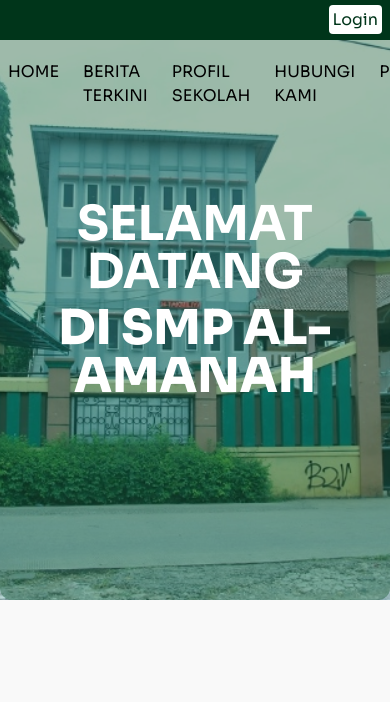
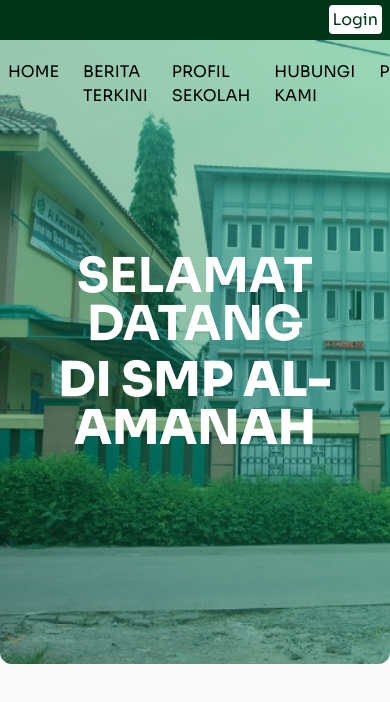
Before and after one commit to Ramaaeln/smp-al-amanah, a React (Vite) app: page / in a window 390 px wide. Shown: the top 702 px of the page. Built offline with nearby package versions, Linux system fonts and the light colour scheme; a web font is replaced by a local one.

Commit message:
testing:responsive

```diff
--- a/src/App.jsx
+++ b/src/App.jsx
@@ -1,13 +1,14 @@
 import { Routes, Route } from 'react-router-dom';
 import HomePage from './pages/home';
 import Layout from './components/layout/Layout';
+import NewsPage from './pages/news';
 
 export default function App(){
   return(
     <Routes>
       <Route path="/" element={<Layout/>}>
         <Route index element={<HomePage/>} />
-        <Route path="about" element={<div>About</div>} />
+        <Route path="berita" element={<NewsPage/>} />
         <Route path="dashboard" element={<div>Dashboard</div>} />
         <Route path="*" element={<div>Not Found</div>} />
       </Route>
--- a/src/components/layout/Header.jsx
+++ b/src/components/layout/Header.jsx
@@ -15,7 +15,7 @@
         <Link to="/" >
           Home
         </Link>
-        <Link to="/about">
+        <Link to="/berita">
           Berita terkini
         </Link>
         <Link to="/dashboard">
--- a/src/index.css
+++ b/src/index.css
@@ -1,16 +1,24 @@
-@import url('https://fonts.googleapis.com/css2?family=Inter:ital,opsz,wght@0,14..32,100..900;1,14..32,100..900&family=Julius+Sans+One&family=Junge&family=Lato:ital,wght@0,100;0,300;0,400;0,700;0,900;1,100;1,300;1,400;1,700;1,900&family=Manrope:wght@200..800&family=Open+Sans:ital,wght@0,300..800;1,300..800&family=Outfit:wght@100..900&family=Poppins:ital,wght@0,100;0,200;0,300;0,400;0,500;0,600;0,700;0,800;0,900;1,100;1,200;1,300;1,400;1,500;1,600;1,700;1,800;1,900&family=Press+Start+2P&family=Roboto:ital,wght@0,100..900;1,100..900&family=Sora:wght@100..800&family=Syne:wght@400..800&family=Work+Sans:ital,wght@0,100..900;1,100..900&display=swap');
+@import url("https://fonts.googleapis.com/css2?family=Inter:ital,opsz,wght@0,14..32,100..900;1,14..32,100..900&family=Julius+Sans+One&family=Junge&family=Lato:ital,wght@0,100;0,300;0,400;0,700;0,900;1,100;1,300;1,400;1,700;1,900&family=Manrope:wght@200..800&family=Open+Sans:ital,wght@0,300..800;1,300..800&family=Outfit:wght@100..900&family=Poppins:ital,wght@0,100;0,200;0,300;0,400;0,500;0,600;0,700;0,800;0,900;1,100;1,200;1,300;1,400;1,500;1,600;1,700;1,800;1,900&family=Press+Start+2P&family=Roboto:ital,wght@0,100..900;1,100..900&family=Sora:wght@100..800&family=Syne:wght@400..800&family=Work+Sans:ital,wght@0,100..900;1,100..900&display=swap");
 @import "tailwindcss";
 
-:root{
-  --header:#00351A;
-  --sora:"Sora", sans-serif;
+:root {
+  --header: #00351a;
+  --sora: "Sora", sans-serif;
 }
-body{
+body {
   font-family: var(--sora);
-  background-color: #F9F9F9;
-  margin:0;
-  padding:0;
+  background-color: #f9f9f9;
+  margin: 0;
+  padding: 0;
 }
-.header{
+.header {
   background-color: var(--header);
 }
+.layer-home {
+  background: #009b4c;
+  background: linear-gradient(
+    223deg,
+    rgba(0, 155, 76, 1) 0%,
+    rgba(0, 53, 26, 1) 100%
+  );
+}
--- a/src/pages/home.jsx
+++ b/src/pages/home.jsx
@@ -2,18 +2,21 @@
 
 export default function HomePage() {
   return(
-    <div className="absolute w-full top-0 h-[600px] overflow-hidden">
+    <div className="
+    2xl:h-[624px]
+    md:h-[624px]
+    absolute w-full top-10 h-[624px] overflow-hidden">
       <img
         src={Background}
         alt="Latar Belakang Sekolah Al-Amanah"
-        className="w-full h-[624px] bg-top object-cover rounded-b-xl"
+        className="w-full h-[624px] object-cover object-[20%_30%] rounded-b-xl"
       />
 
       <div className="absolute inset-0 flex flex-col justify-center z-10 items-center text-white text-center">
-         <h1 className="text-5xl font-bold">SELAMAT DATANG</h1>
+         <h1 className="text-5xl sm:text-yellow-500 md:text-red-500 xl:text-white 2xl:text-black font-bold">SELAMAT DATANG</h1>
          <h1 className="text-5xl font-extrabold mt-2">DI SMP AL-AMANAH</h1>
       </div>
-      <div className='absolute inset-0 flex bg-green-900 opacity-40 rounded-b-xl'></div>
+      <div className='absolute inset-0 flex layer-home opacity-40 rounded-b-xl'></div>
     </div>
   )
 }
--- /dev/null
+++ b/src/pages/news.jsx
@@ -0,0 +1,7 @@
+export default function NewsPage(){
+    return(
+        <div>
+            <h1 className="text-5xl">BERITA TERKINI</h1>
+        </div>
+    )
+}
```
